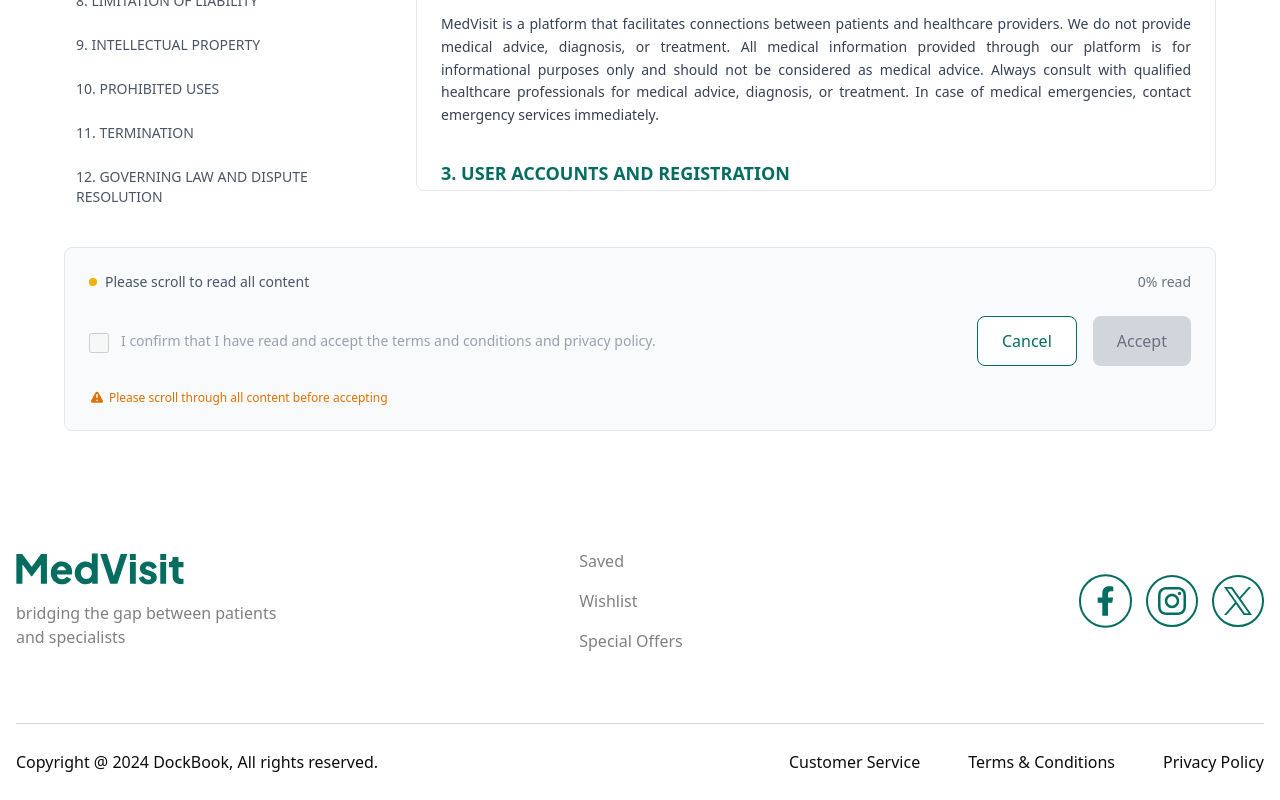
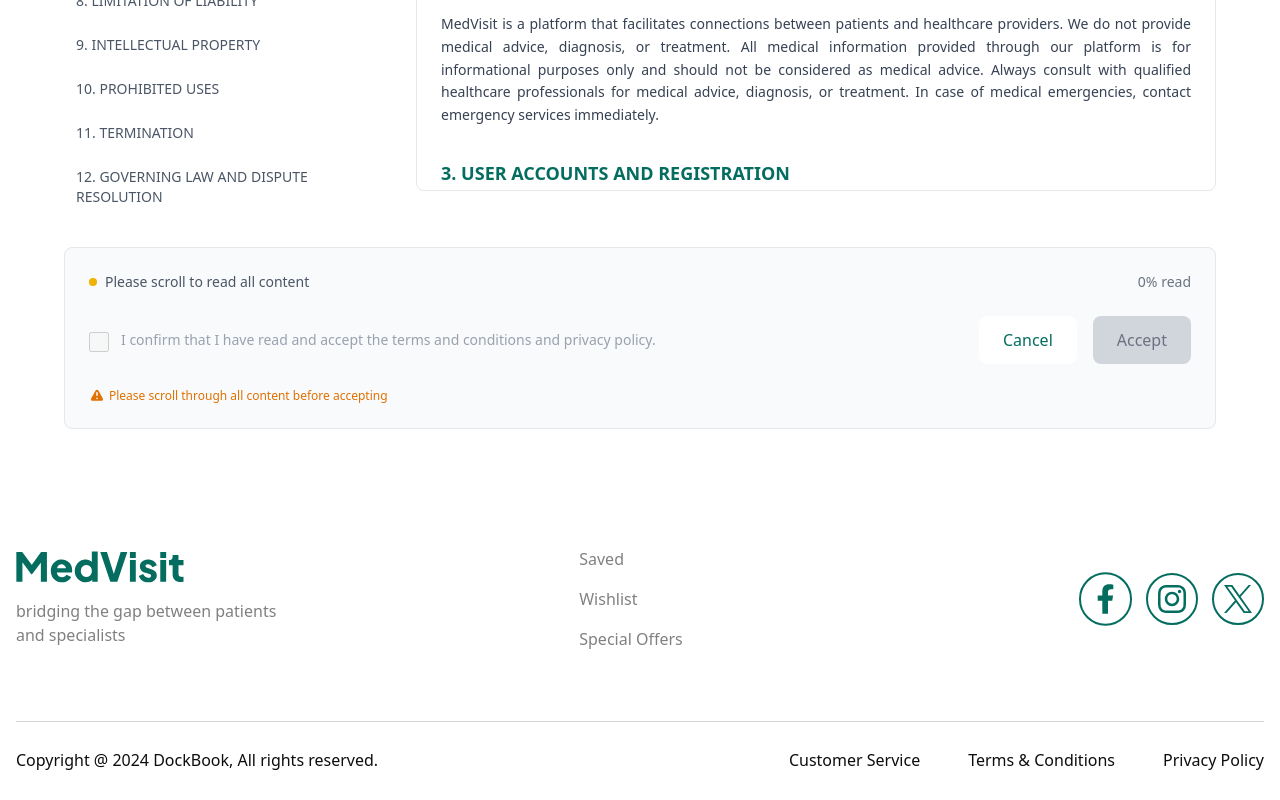
Before and after one commit to medbook-mir/medbook-frontend, a Next.js app: page /en/terms-conditions in a window 1280 px wide. Shown: the part 673-1473 px from the top of the page. Built offline with nearby package versions, Linux system fonts and the light colour scheme.

Commit message:
changed button border

```diff
--- a/src/app/[locale]/terms-conditions/page.tsx
+++ b/src/app/[locale]/terms-conditions/page.tsx
@@ -326,7 +326,7 @@ const TermsConditions = () => {
                 <div className="flex sm:flex-row gap-4 sm:justify-end">
                   <button
                     onClick={handleCancel}
-                    className="order-2 sm:order-1 rounded-lg border border-[#046D5F] bg-white px-6 py-3 text-[#046D5F] font-medium transition hover:bg-gray-50 focus:outline-none focus:ring-2 focus:ring-[#046D5F] focus:ring-offset-2"
+                    className="order-2 sm:order-1 rounded-lg  border-[#046D5F] bg-white px-6 py-3 text-[#046D5F] font-medium transition hover:bg-gray-50 focus:outline-none focus:ring-2 focus:ring-[#046D5F] focus:ring-offset-2"
                   >
                     {t('cancelButton')}
                   </button>
```
